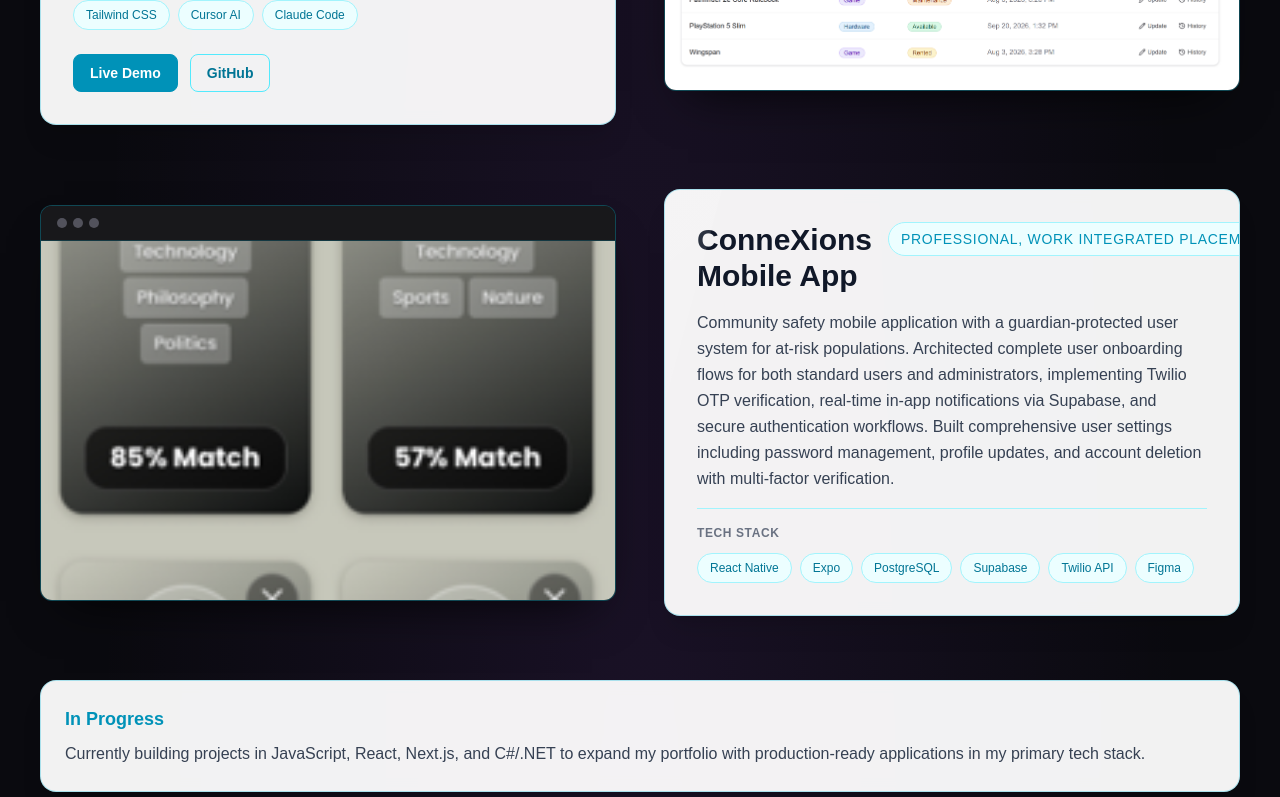
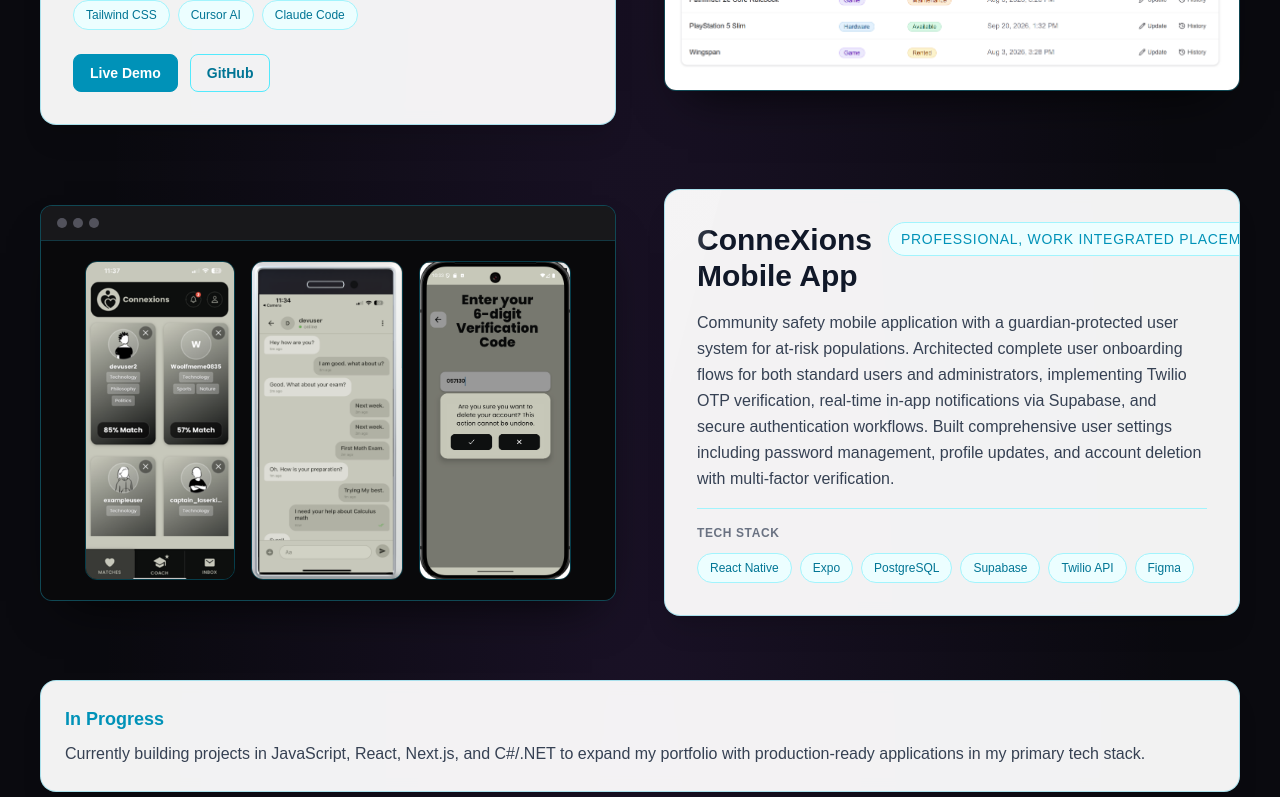
Before and after one commit to zandersantos/zander-santos-portfolio, a Next.js app in the folder zander-santos-portfolio/: page / in a window 1280 px wide. Shown: the part 4671-5468 px from the top of the page. Built offline with nearby package versions, Linux system fonts and the light colour scheme.

Commit message:
Added optional mobile screenshot support, and updated selected images

```diff
--- a/zander-santos-portfolio/components/Projects.tsx
+++ b/zander-santos-portfolio/components/Projects.tsx
@@ -12,6 +12,7 @@ type Project = {
   description: string;
   stack: string[];
   image?: string;
+  mobileImages?: string[];
   live?: string;
   repo?: string;
 }
@@ -29,7 +30,7 @@ const projects: Project[] = [
       filtering, pagination, and server-rendered data fetching with responsive user interfaces.
     `,
     stack: ["Next.js", "TypeScript", "PostgreSQL", "Neon", "Prisma ORM", "Tailwind CSS", "BallDontLie API"],
-    image: "/projects/CourtFlow2.png",
+    image: "/projects/CourtFlowDash.png",
     live: "https://court-flow-coral.vercel.app/",
     repo: "https://github.com/zandersantos/court-flow.git"
   },
@@ -61,7 +62,11 @@ const projects: Project[] = [
       password management, profile updates, and account deletion with multi-factor verification.
     `,
     stack: ["React Native", "Expo", "PostgreSQL", "Supabase", "Twilio API", "Figma"],
-    image: "/projects/ConnexionsDash.png",
+    mobileImages: [
+      "/projects/ConnexionsDash.png",
+      "/projects/ConnexionsChat.png",
+      "/projects/ConnexionsPhone.png"
+    ],
     //live: "",
     //repo: ""
   }
@@ -89,7 +94,22 @@ const Projects = () => {
                       <span className="h-2.5 w-2.5 rounded-full bg-zinc-600" />
                       <span className="h-2.5 w-2.5 rounded-full bg-zinc-600" />
                     </div>
-                    {p.image ? (
+                    {p.mobileImages ? (
+                      <div className="relative aspect-[16/10] bg-zinc-950">
+                        <div className="absolute inset-0 flex items-center justify-center gap-4 px-4 py-5">
+                          {p.mobileImages.map((src,n) => (
+                            <Image
+                              key={src}
+                              src={src}
+                              alt={`${p.title}`}
+                              width={390}
+                              height={844}
+                              className="h-full w-auto rounded-xl border border-cyan-500/30"
+                            />
+                          ))}
+                        </div>
+                      </div>
+                    ) : p.image ? (
                       <Image
                         src={p.image}
                         alt={`${p.title}`}
@@ -97,7 +117,7 @@ const Projects = () => {
                         height={1000}
                         className="aspect-[16/10] w-full object-cover"
                       />
-                    ): (
+                    ) : (
                       <div className="aspect-[16/10] flex items-center justify-center text-sm uppercas tracking-wider text-zinc-500">
                         Sreenshot N/A
                       </div>
```
